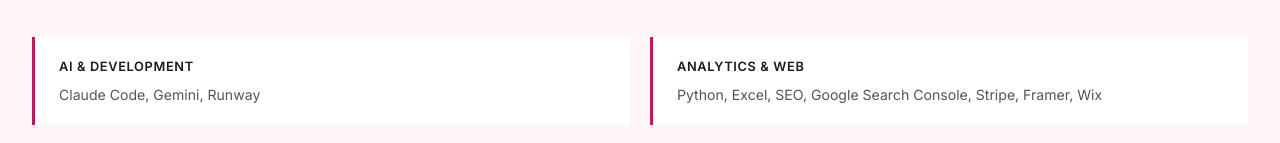
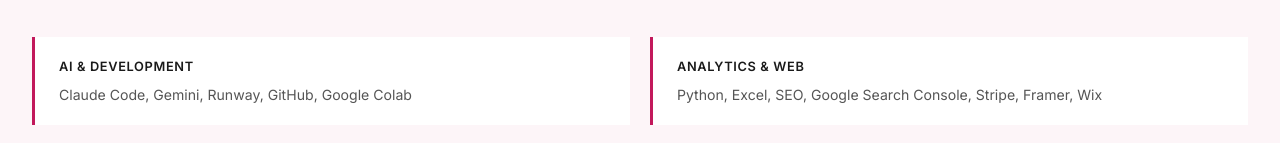
Before and after one commit to sdeweesecode/sdeweese, a plain HTML site: page index.html in a window 1280 px wide. Shown: the part 1074-1217 px from the top of the page. Drawn offline with nearby package versions, Linux system fonts and the light colour scheme; a web font is replaced by a local one.

Commit message:
Add GitHub and Google Colab to AI & Development skills
Co-Authored-By: Claude Opus 4.6 <noreply@anthropic.com>

```diff
--- a/index.html
+++ b/index.html
@@ -58,7 +58,7 @@
         <div class="skills-grid">
           <div class="skill-group">
             <h4>AI &amp; Development</h4>
-            <p>Claude Code, Gemini, Runway</p>
+            <p>Claude Code, Gemini, Runway, GitHub, Google Colab</p>
           </div>
           <div class="skill-group">
             <h4>Analytics &amp; Web</h4>
```
